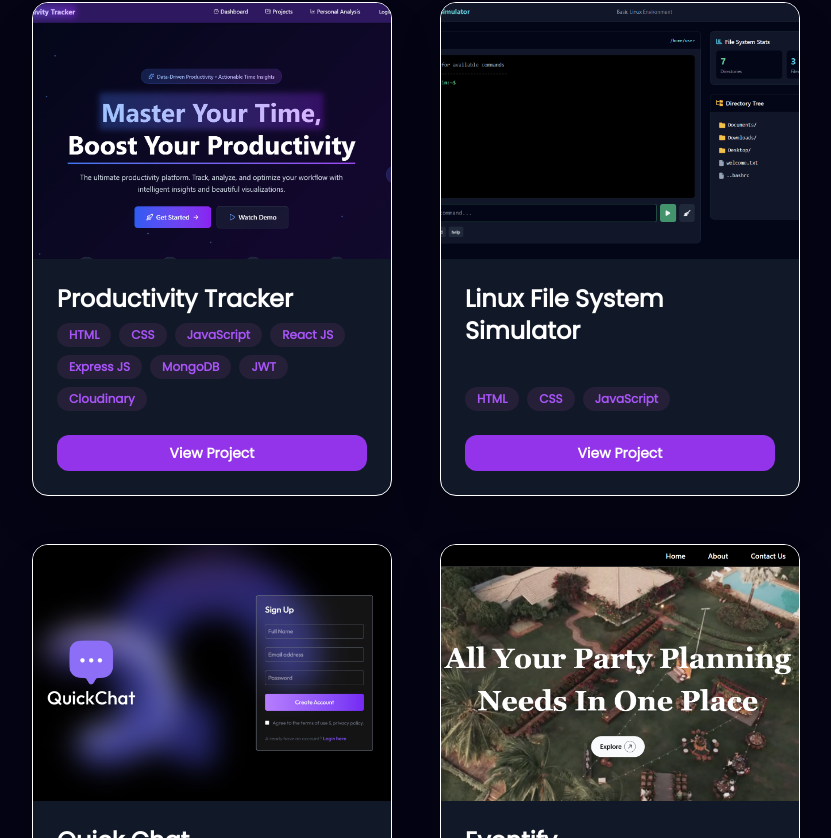
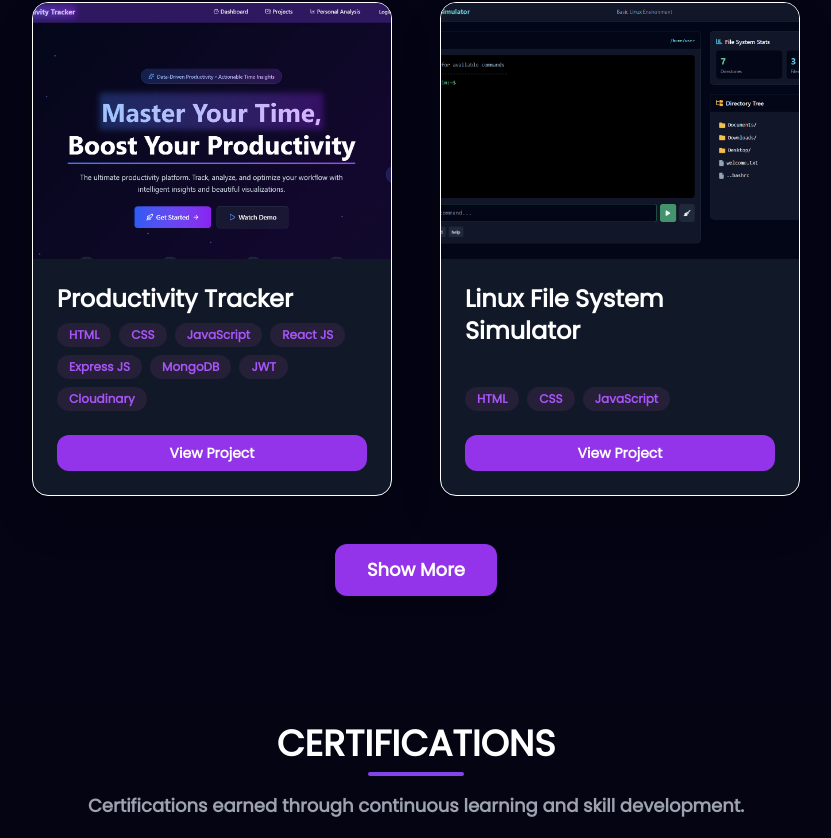
Before and after one commit to Ashutosh-kumar-2004/myportfolio, a React (Vite) app: page / in a window 1280 px wide. Shown: the part 1962-2800 px from the top of the page, without its empty margins (224-1055 px from the left). Built offline with nearby package versions, Linux system fonts and the light colour scheme.

Commit message:
added the new picture

```diff
--- a/src/components/About/About.jsx
+++ b/src/components/About/About.jsx
@@ -1,6 +1,6 @@
 import { Typewriter } from "react-simple-typewriter";
 import Tilt from "react-parallax-tilt";
-import profileImage from "../../assets/profile2.png";
+import profileImage from "../../assets/profile3.png";
 
 const About = () => {
   return (
@@ -75,7 +75,7 @@ const About = () => {
             <img
               src={profileImage}
               alt="Ashutosh Kumar Yadav"
-              className="w-full h-full rounded-full object-cover drop-shadow-[0_10px_20px_rgba(130,69,236,0.5)]"
+              className="w-full h-full rounded-full object-cover drop-shadow-[0_10px_20px_rgba(130,69,236,0.5)] "
             />
           </Tilt>
         </div>
--- a/src/components/Contact/Contact.jsx
+++ b/src/components/Contact/Contact.jsx
@@ -67,7 +67,7 @@ const Contact = () => {
       {/* Contact Form */}
       <div className="mt-8 w-full max-w-md bg-[#0d081f] p-6 rounded-lg shadow-lg border border-gray-700">
         <h3 className="text-xl font-semibold text-white text-center">
-          Connect With Me <span className="ml-1">🚀</span>
+          Connect With Me
         </h3>
 
         <form
--- a/src/components/Work/Work.jsx
+++ b/src/components/Work/Work.jsx
@@ -2,15 +2,19 @@ import React, { useState } from "react";
 import { projects } from "../../constants";
 
 const Work = () => {
-  const [visibleProjects, setVisibleProjects] = useState(4);
+  const [visibleProjects, setVisibleProjects] = useState(2);
   const [selectedProject, setSelectedProject] = useState(null);
 
   const handleShowMore = () => {
-    setVisibleProjects((prev) => prev + 4);
+    setVisibleProjects((prev) => prev + 2);
+  };
+
+  const handleShowLess = () => {
+    setVisibleProjects(2);
   };
 
   const openModal = (project) => {
-    setVisibleProjects(4); // Reset visible projects if desired, or keep as is.
+    setVisibleProjects(2); // Reset visible projects if desired, or keep as is.
     setSelectedProject(project);
     document.body.style.overflow = "hidden"; // Prevent background scrolling
   };
@@ -79,15 +83,28 @@ const Work = () => {
         ))}
       </div>
 
-      {/* Show More Button */}
+      {/* Show More / Show Less Buttons */}
+      {(visibleProjects < projects.length || visibleProjects > 2) && (
+        <div className="flex justify-center mt-12">
+          <div className="flex gap-4">
             {visibleProjects < projects.length && (
-        <div className="flex justify-center mt-12">
               <button
                 onClick={handleShowMore}
                 className="px-8 py-3 bg-purple-600 hover:bg-purple-800 text-white rounded-xl text-lg font-bold shadow-lg hover:shadow-purple-500/50 transition-all duration-300 transform hover:-translate-y-1"
               >
                 Show More
               </button>
+            )}
+
+            {visibleProjects > 2 && (
+              <button
+                onClick={handleShowLess}
+                className="px-8 py-3 bg-gray-700 hover:bg-gray-600 text-white rounded-xl text-lg font-bold shadow-lg transition-all duration-300 transform hover:-translate-y-1"
+              >
+                Show Less
+              </button>
+            )}
+          </div>
         </div>
       )}
 
```
Also changed, not shown: src/assets/profile2.png (deleted), src/assets/profile3.png (added). Lines whose indentation alone changed are shown as unchanged.
